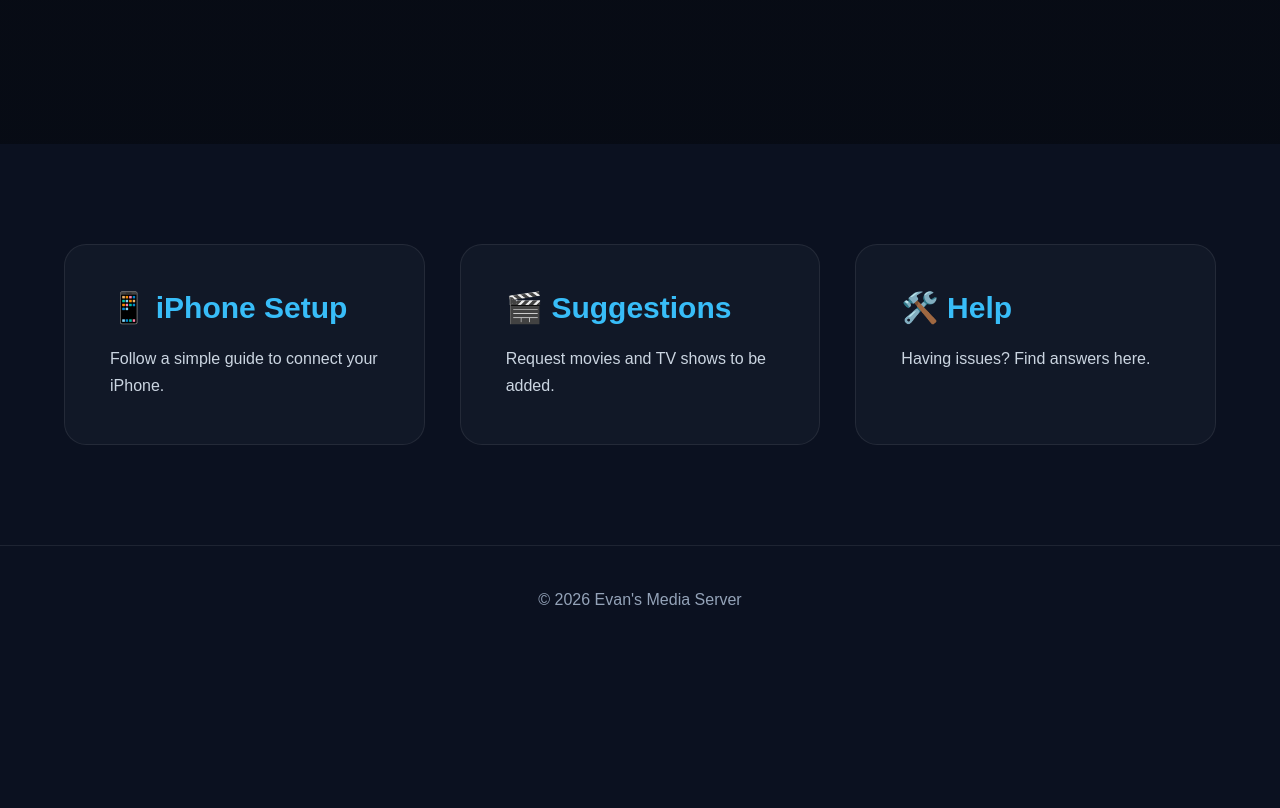
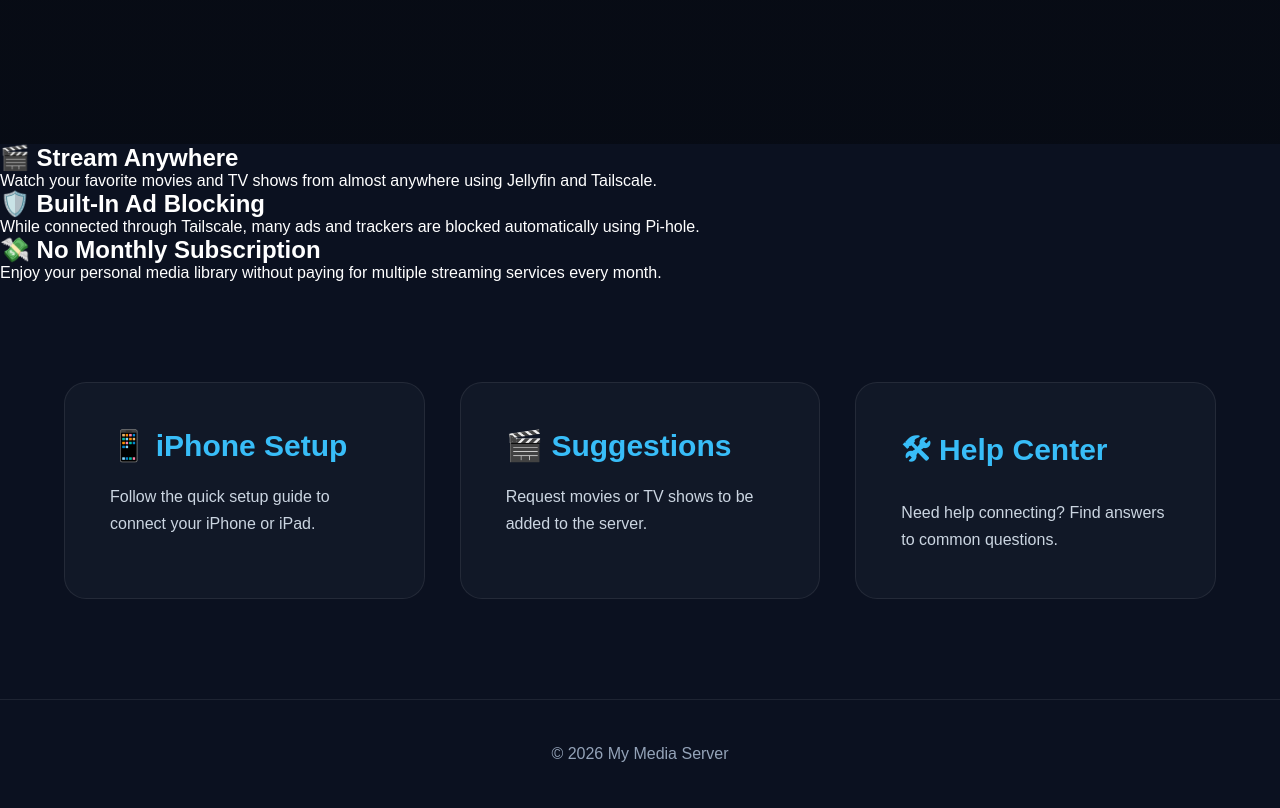
Before and after one commit to evanthedude6969-alt/jellyfin-setup, a plain HTML site: page home.html in a window 1280 px wide. Shown: the part 656-1464 px from the top of the page. Before the commit the page ends 1310 px from the top, so only its background shows below. Drawn offline with Linux system fonts and the light colour scheme; sample sign-in values are in the browser's storage.

Commit message:
Update home.html

```diff
--- a/home.html
+++ b/home.html
@@ -3,15 +3,17 @@
 <head>
     <meta charset="UTF-8">
     <meta name="viewport" content="width=device-width, initial-scale=1.0">
-    <title>Evan's Media Server</title>
+    <title>My Media Server</title>
+
     <link rel="stylesheet" href="style.css">
     <script src="auth.js"></script>
 </head>
 <body>
 
 <header class="navbar">
+
     <div class="logo">
-        🎬 Evan's Media Server
+        🎬 MY MEDIA SERVER
     </div>
 
     <nav>
@@ -20,6 +22,7 @@
         <a href="suggestions.html">Suggestions</a>
         <a href="help.html">Help</a>
     </nav>
+
 </header>
 
 <section class="hero">
@@ -40,27 +43,78 @@
 
 </section>
 
+<section class="features">
+
+    <div class="feature-card">
+
+        <h2>🎬 Stream Anywhere</h2>
+
+        <p>
+            Watch your favorite movies and TV shows from almost anywhere using Jellyfin and Tailscale.
+        </p>
+
+    </div>
+
+    <div class="feature-card">
+
+        <h2>🛡️ Built-In Ad Blocking</h2>
+
+        <p>
+            While connected through Tailscale, many ads and trackers are blocked automatically using Pi-hole.
+        </p>
+
+    </div>
+
+    <div class="feature-card">
+
+        <h2>💸 No Monthly Subscription</h2>
+
+        <p>
+            Enjoy your personal media library without paying for multiple streaming services every month.
+        </p>
+
+    </div>
+
+</section>
+
 <section class="card-section">
 
     <a href="iphone.html" class="card">
+
         <h2>📱 iPhone Setup</h2>
-        <p>Follow a simple guide to connect your iPhone.</p>
+
+        <p>
+            Follow the quick setup guide to connect your iPhone or iPad.
+        </p>
+
     </a>
 
     <a href="suggestions.html" class="card">
+
         <h2>🎬 Suggestions</h2>
-        <p>Request movies and TV shows to be added.</p>
+
+        <p>
+            Request movies or TV shows to be added to the server.
+        </p>
+
     </a>
 
     <a href="help.html" class="card">
-        <h2>🛠️ Help</h2>
-        <p>Having issues? Find answers here.</p>
+
+        <h2>🛠 Help Center</h2>
+
+        <p>
+            Need help connecting? Find answers to common questions.
+        </p>
+
     </a>
 
 </section>
 
 <footer>
-    © 2026 Evan's Media Server
+
+    © 2026 My Media Server
+
 </footer>
 
 </body>
```
Lines whose indentation alone changed are shown as unchanged.
